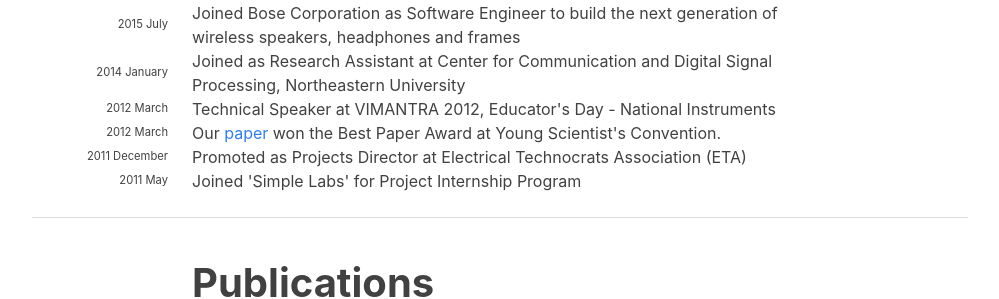
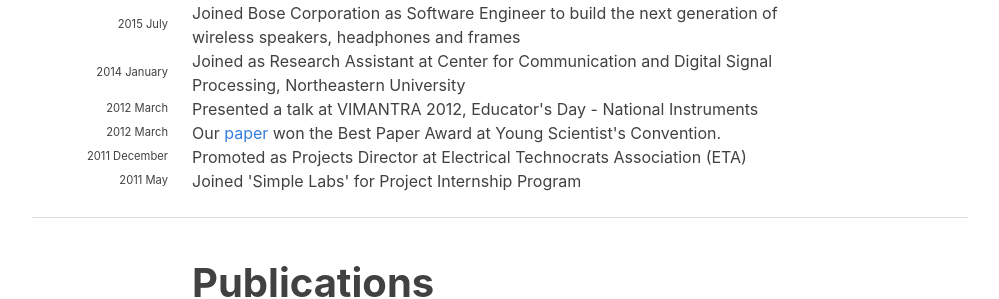
Before and after one commit to hariharanragothaman/hariharanragothaman.github.io, a Jekyll site: the page built from index.md, in a window 1280 px wide and 900 px high, scrolled down 1036 px. Shown: the part 161-460 px from the top of the window, without its empty margins (140-1139 px from the left). Built offline with Jekyll 4.4.1, drawn with Linux system fonts in a browser that asks for light colours; nearby versions of some CDN libraries; some web fonts are replaced.

Commit message:
Polishes and Updates

```diff
--- a/_data/news.yaml
+++ b/_data/news.yaml
@@ -48,7 +48,7 @@
 
 - year: 2012
   year-extra: March
-  description: Technical Speaker at VIMANTRA 2012, Educator's Day - National Instruments
+  description: Presented a talk at VIMANTRA 2012, Educator's Day - National Instruments
 
 - year: 2012
   year-extra: March
```
